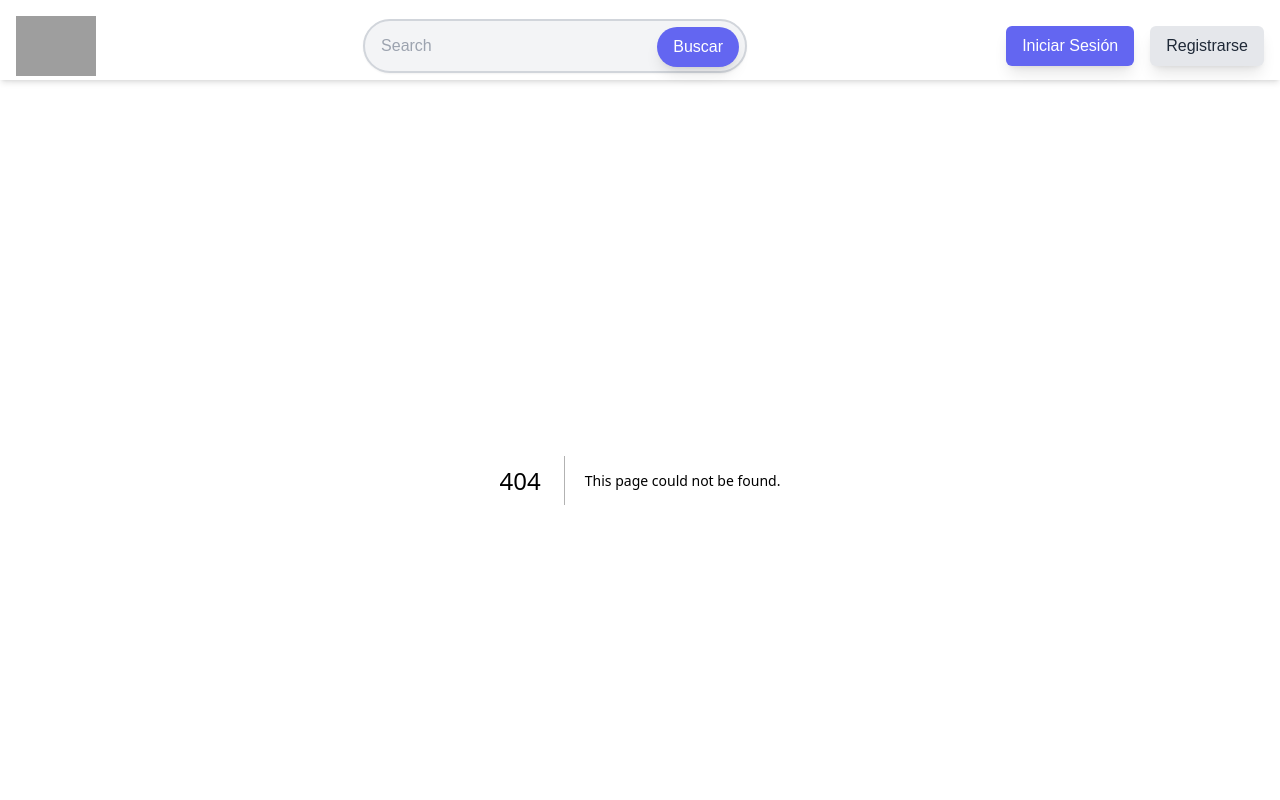
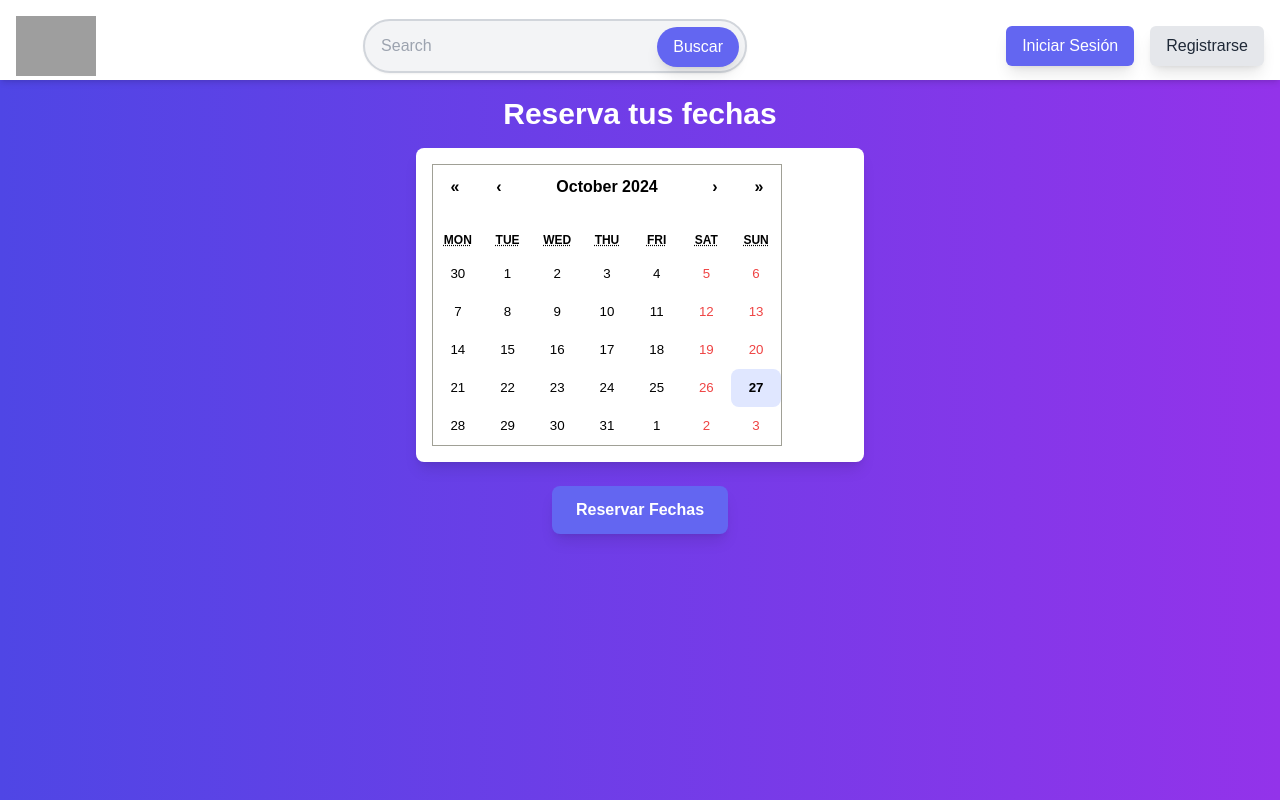
Before and after one commit to CheCasaProyect/loginyregister, a Next.js app: page /calendar in a window 1280 px wide. Before the commit this address had no page. Shown: the top 800 px of the page. Built offline with nearby package versions, Linux system fonts and the light colour scheme; no server answers; grey boxes are pictures that could not be loaded.

Commit message:
creacion de Calendart.tsx y app/calendar/page.tsx

```diff
--- a/package.json
+++ b/package.json
@@ -13,6 +13,7 @@
     "next": "14.2.15",
     "next-cloudinary": "^6.16.0",
     "react": "^18",
+    "react-calendar": "^5.1.0",
     "react-dom": "^18",
     "sweetalert2": "^11.14.4",
     "yup": "^1.4.0",
--- /dev/null
+++ b/src/app/calendar/page.tsx
@@ -0,0 +1,11 @@
+import SelectorDeFechas from '@/components/Calendar'
+import React from 'react'
+import Calendar from 'react-calendar'
+
+function page() {
+  return (
+   <SelectorDeFechas />
+  )
+}
+
+export default page
--- a/src/app/globals.css
+++ b/src/app/globals.css
@@ -44,3 +44,39 @@ nav {
 .container {
   padding: 16px;
 }
+
+/* Estilos de calendario personalizados para TailwindCSS */
+.calendar-tailwind .react-calendar {
+  @apply w-full;
+}
+
+/* Encabezado de meses y días de la semana en color negro */
+.calendar-tailwind .react-calendar__navigation button,
+.calendar-tailwind .react-calendar__month-view__weekdays__weekday {
+  @apply text-black font-semibold;
+}
+
+/* Días de lunes a viernes en negro */
+.calendar-tailwind .react-calendar__month-view__days__day {
+  @apply text-black; /* Por defecto, los días serán negros */
+}
+
+/* Fines de semana en rojo */
+.calendar-tailwind .react-calendar__month-view__days__day--weekend {
+  @apply text-red-500;
+}
+
+/* Días actuales con fondo especial */
+.calendar-tailwind .react-calendar__tile--now {
+  @apply bg-indigo-100 text-black font-semibold rounded-lg;
+}
+
+/* Días seleccionados en blanco con fondo azul */
+.calendar-tailwind .react-calendar__tile--active {
+  @apply bg-indigo-600 text-white font-bold rounded-lg shadow-lg;
+}
+
+/* Hover de los días en fondo gris claro */
+.calendar-tailwind .react-calendar__tile:enabled:hover {
+  @apply bg-gray-200 text-black rounded-lg;
+}
--- /dev/null
+++ b/src/components/Calendar.tsx
@@ -0,0 +1,66 @@
+"use client";
+
+import React, { useState, useEffect } from 'react';
+import Calendar from 'react-calendar';
+import 'react-calendar/dist/Calendar.css';
+
+const SelectorDeFechas = () => {
+  const [fechasSeleccionadas, setFechasSeleccionadas] = useState<Date[] | null>(null);
+  const [fechasReservadas, setFechasReservadas] = useState<Date[]>([]);
+
+  useEffect(() => {
+    fetch('/api/obtener-fechas-reservadas')
+      .then(res => res.json())
+      .then(data => setFechasReservadas(data.fechasReservadas))
+      .catch(err => console.error(err));
+  }, []);
+
+  const manejarCambioDeFecha = (dates: Date | Date[] | null) => {
+    if (Array.isArray(dates)) {
+      setFechasSeleccionadas(dates);
+    } else {
+      setFechasSeleccionadas(null);
+    }
+  };
+
+  const manejarEnvioDeFecha = async () => {
+    const respuesta = await fetch('/api/reservar-fechas', {
+      method: 'POST',
+      headers: { 'Content-Type': 'application/json' },
+      body: JSON.stringify({ fechasSeleccionadas }),
+    });
+    if (respuesta.ok) {
+      alert("¡Fechas reservadas con éxito!");
+    } else {
+      alert("Error al reservar fechas. Inténtalo de nuevo.");
+    }
+  };
+
+  return (
+    <div className="flex flex-col items-center p-4 min-h-screen bg-gradient-to-r from-indigo-600 to-purple-600 text-white">
+      <h1 className="text-3xl font-bold mb-4 animate-fadeIn">Reserva tus fechas</h1>
+
+      <div className="bg-white rounded-lg shadow-lg p-4 max-w-md w-full mb-6 transform transition duration-300 hover:scale-105">
+        <Calendar
+          selectRange
+          onChange={manejarCambioDeFecha}
+          tileDisabled={({ date }) =>
+            fechasReservadas.some(
+              fechaReservada => fechaReservada.getTime() === date.getTime()
+            )
+          }
+          className="calendar-tailwind"
+        />
+      </div>
+
+      <button
+        onClick={manejarEnvioDeFecha}
+        className="px-6 py-3 rounded-lg bg-indigo-500 text-white font-semibold hover:bg-indigo-700 transition-transform duration-200 transform hover:scale-110 shadow-lg"
+      >
+        Reservar Fechas
+      </button>
+    </div>
+  );
+};
+
+export default SelectorDeFechas;
```
Also changed, not shown: 1 other file (tests, documents, lock files or other folders).
